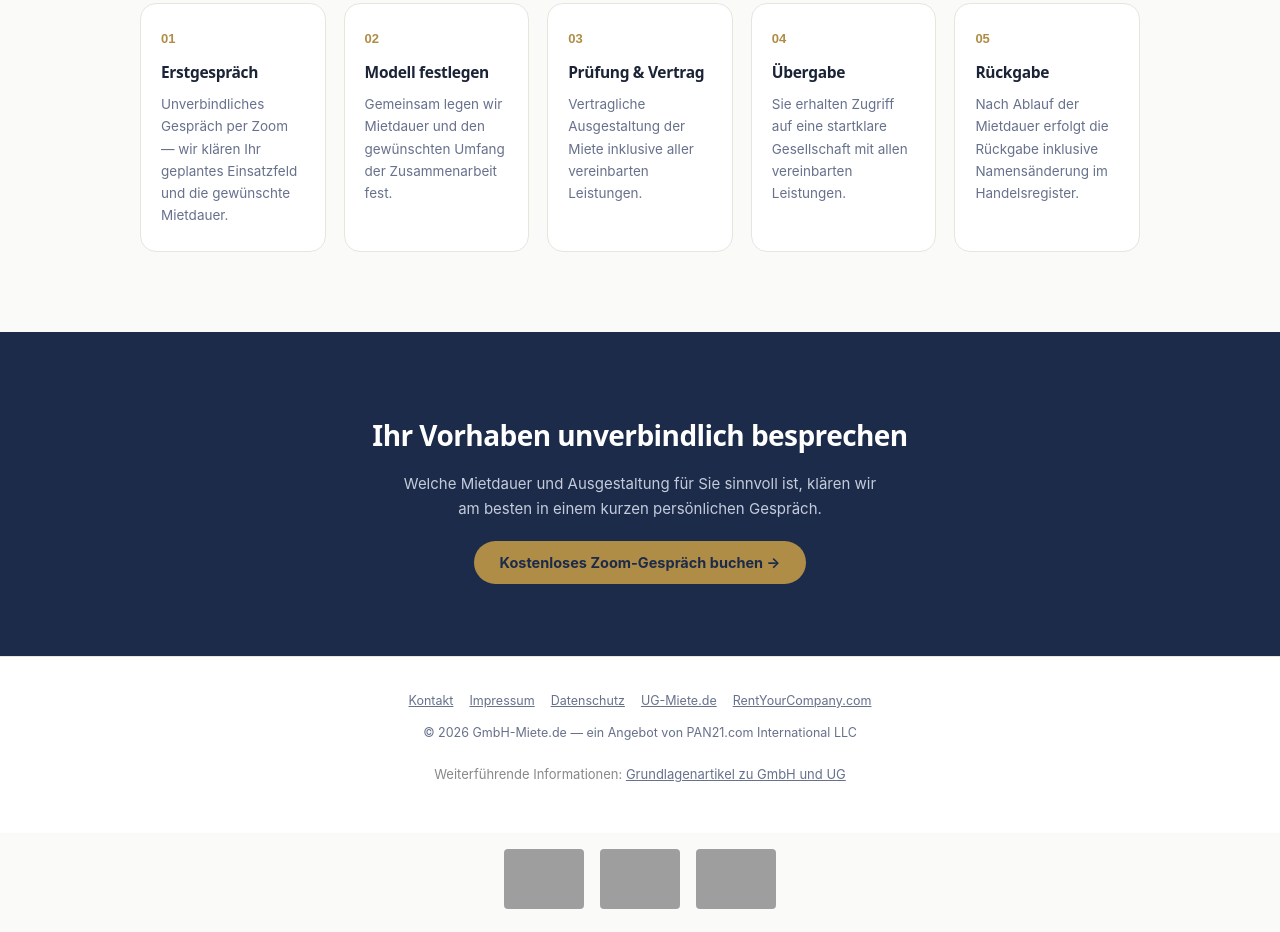
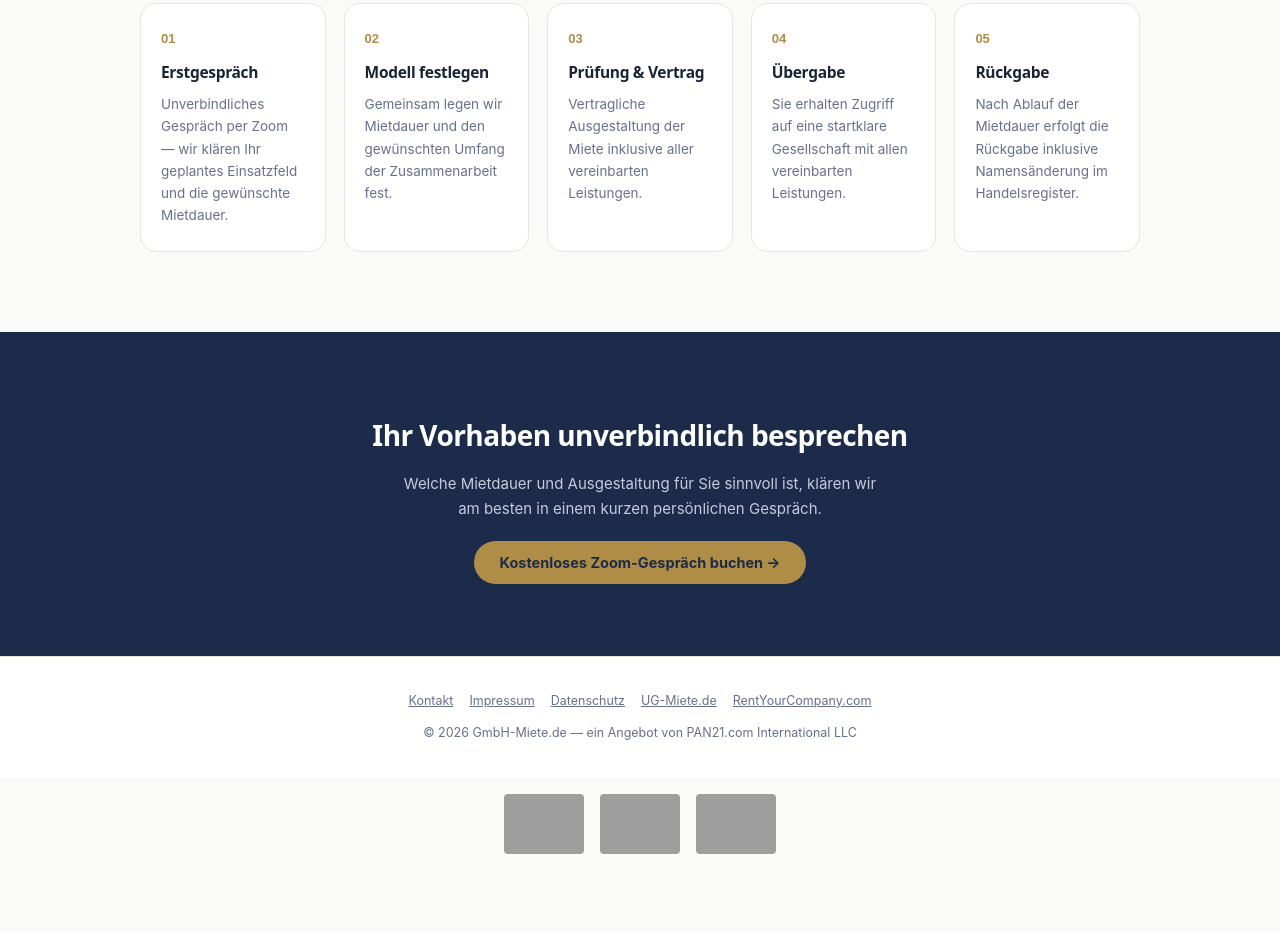
Before and after one commit to haraldlinhart-prog/gmbh-miete, a plain HTML site: page index.html in a window 1280 px wide. Shown: the part 2861-3793 px from the top of the page. After the commit the page ends 3738 px from the top, so only its background shows below. Drawn offline with Linux system fonts and the light colour scheme; grey boxes are pictures that could not be loaded; a script that the page names is missing.

Commit message:
worldstructures-Backlinks entfernt nach SEO-Pruefung (#2)
Umsetzung von Connys Backlink-Audit vom 28.10.2026 mit Haralds Freigabe.
Automatische Link-Einfuegung bleibt abgeschaltet.

Co-authored-by: Claude Opus 5.5 <noreply@anthropic.com>

```diff
--- a/index.html
+++ b/index.html
@@ -307,8 +307,6 @@ footer .foot-links{display:flex;gap:16px;justify-content:center;margin-bottom:12
     </div>
     © <span id="year"></span> GmbH-Miete.de — ein Angebot von PAN21.com International LLC
   </div>
-
-    <p style="font-size:13px;color:#888;margin-top:20px;">Weiterführende Informationen: <a href="https://worldstructures.net/de/cluster/deutsche-kapitalgesellschaften" style="text-decoration:underline;">Grundlagenartikel zu GmbH und UG</a></p>
 </footer>
 
 <script>document.getElementById('year').textContent = new Date().getFullYear();</script>
```
